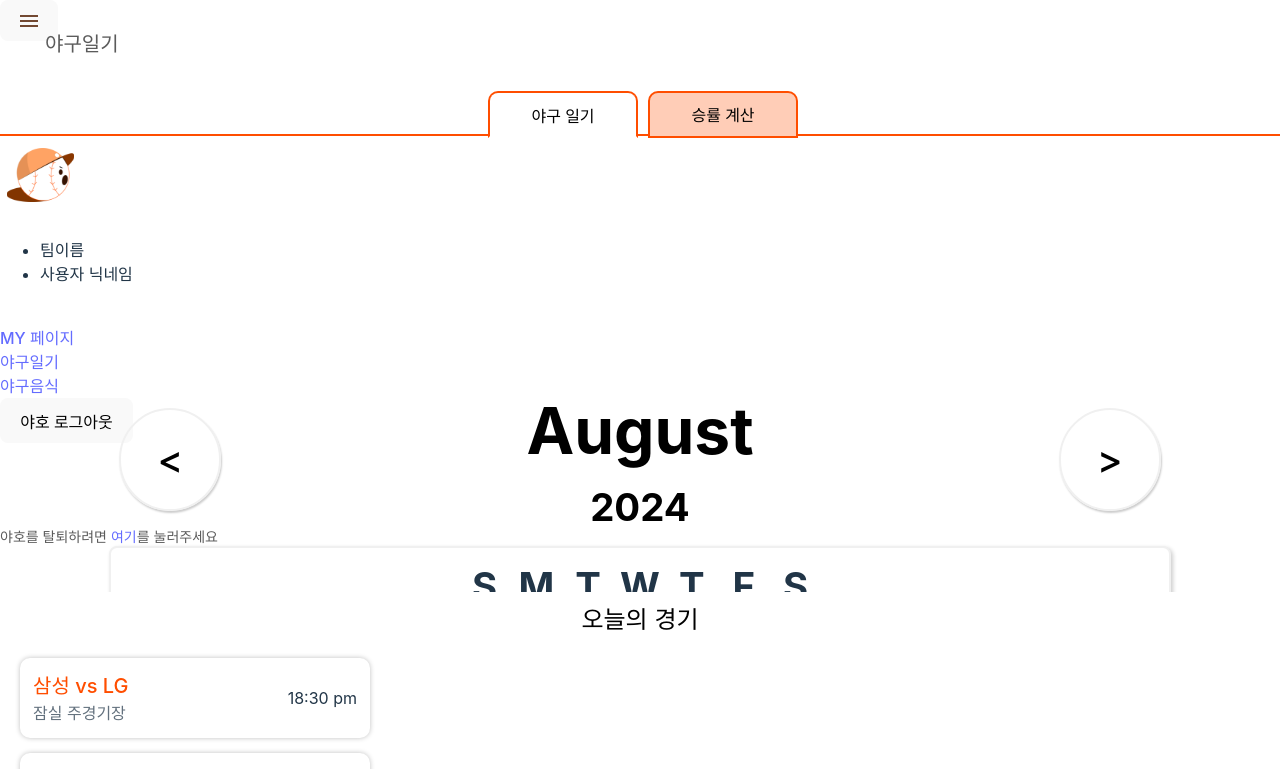
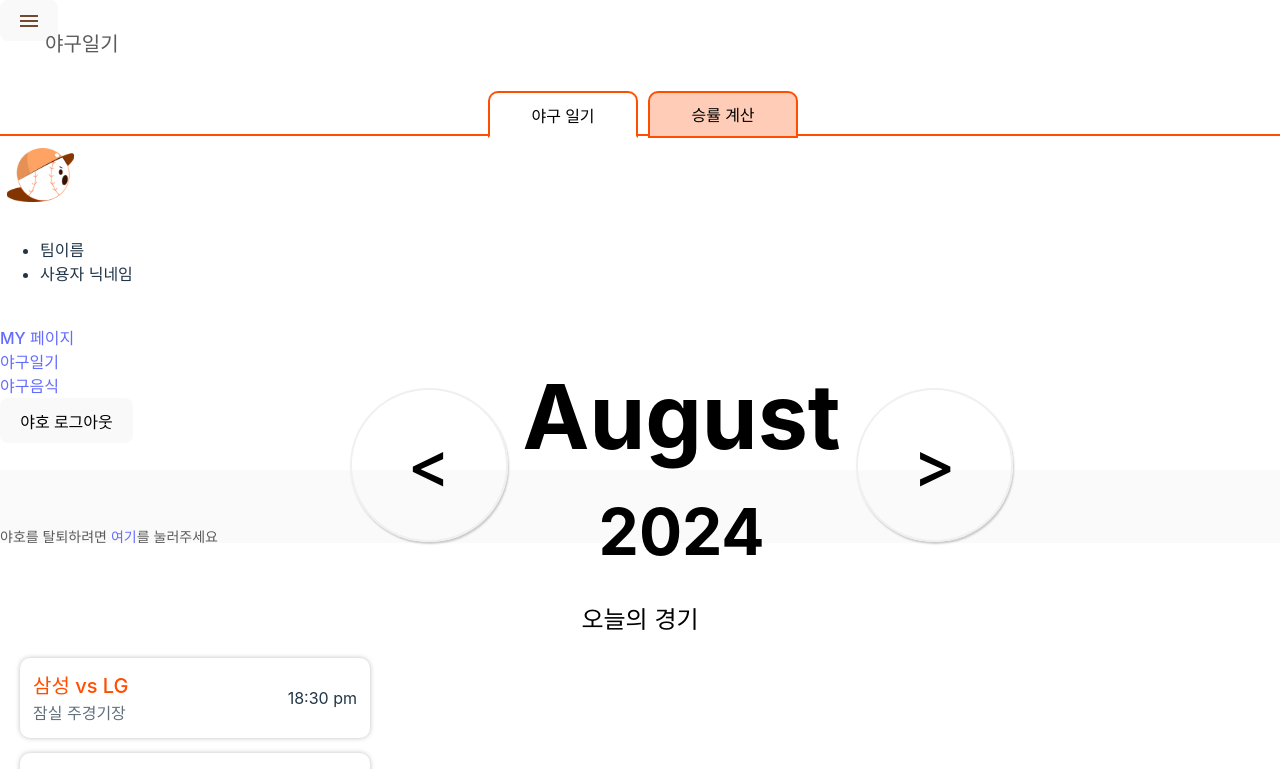
Before and after one commit to YahoProject/Yaho_FrontEnd, a React (Vite) app: page /calendar in a window 1280 px wide. Shown: the top 769 px of the page. Built offline with nearby package versions, Linux system fonts and the light colour scheme; no server answers; the HTML template or start-up script is replaced by a standard one.

Commit message:
Update CustomCalendar.css

```diff
--- a/src/styles/CustomCalendar.css
+++ b/src/styles/CustomCalendar.css
@@ -1,21 +1,20 @@
 .custom-calendar-wrapper {
   background-color: white;
-  padding: 50px;
+  padding: 0;
   display: flex;
   justify-content: center;
-  height:100vh;
-  margin-top:-300px;
+  height: 60vh;
+  margin-top: -30px;
 }
 
 .custom-calendar {
   display: flex;
   flex-direction: column;
   width: 100%;
-  max-width: 90%;
-  height: auto;
-  max-height: 80%;
+  max-width: 600px;
+  height: 100%;
+  max-height: 90%;
 }
-
 
 .calendar-header {
   display: flex;
@@ -26,14 +25,12 @@
   width: 100%;
 }
 
-
 .calendar-title-container {
   display: flex;
   flex-direction: column;
   align-items: center;
-  margin: 0 auto;
+  margin: 15px;
 }
-
 
 .calendar-title {
   font-weight: bold;
@@ -41,11 +38,11 @@
 }
 
 .calendar-title__month {
-  font-size: 5vw;
+  font-size: 7vw;
 }
 
 .calendar-title__year {
-  font-size: 3vw;
+  font-size: 5vw;
 }
 
 .calendar-border {
@@ -56,7 +53,7 @@
   border: 2px solid #f0f0f0;
   border-radius: 8px;
   box-shadow: 2px 2px 4px rgba(0, 0, 0, 0.2);
-  padding: 5px;
+  padding: 10px;
   background-color: white;
 }
 
@@ -66,27 +63,28 @@
   border: 2px solid #f0f0f0;
   border-radius: 50%;
   box-shadow: 1px 2px 2px rgba(0, 0, 0, 0.2);
-  font-size: 3vw;
-  width: 8vw;
-  height: 8vw;
+  font-size: 5vw;
+  width: 12vw;
+  height: 12vw;
   cursor: pointer;
   display: flex;
   align-items: center;
   justify-content: center;
 }
 
-/* (요일) */
+/* 요일(S, M, T, 등) 스타일 */
 .calendar-weekdays {
   display: grid;
   grid-template-columns: repeat(7, 1fr);
-  gap: 2px;
+  gap: 6px;
+  text-align: center; /* 가운데 정렬 */
 }
 
+/* 요일 텍스트 스타일 */
 .calendar-weekday {
   font-weight: bold;
-  text-align: center;
-  padding: 5px;
-  font-size: 3vw;
+  padding: 12px;
+  font-size: 4vw;
 }
 
 /* 달력 날짜 스타일 */
@@ -103,14 +101,16 @@
   display: flex;
   align-items: center;
   justify-content: center;
-  padding: 5px;
-  font-size: 3vw;
+  padding: 12px;
+  font-size: 4vw;
 }
+
 
 .calendar-day.today {
   background-color: #FF4E00;
   color: white;
   border-radius: 50%;
+  height:5vh;
 }
 
 /* 오버레이 */
```
